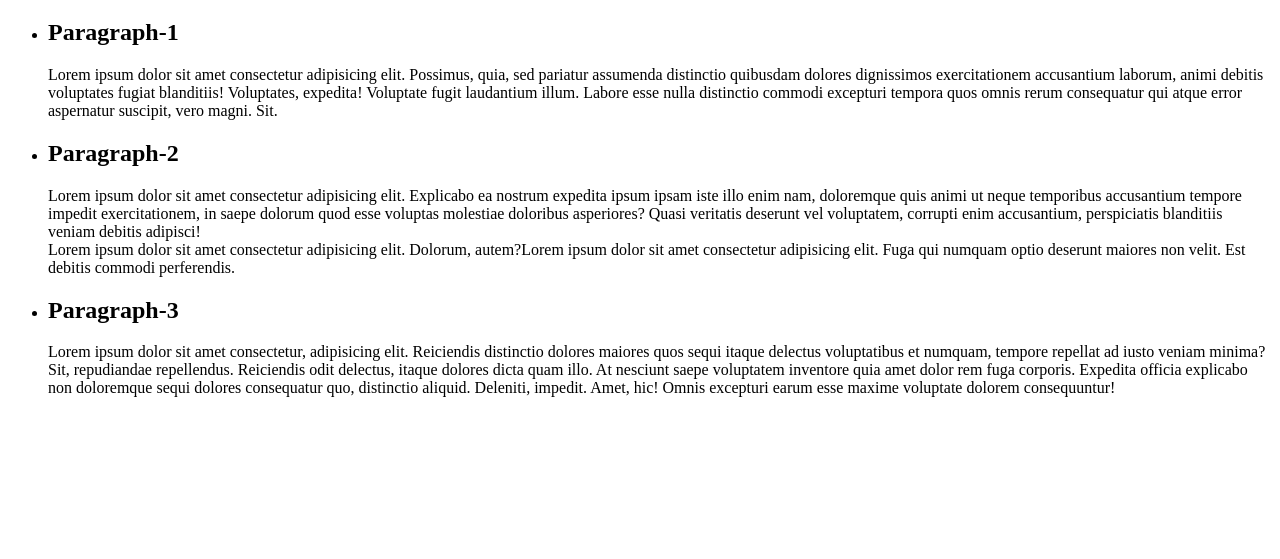
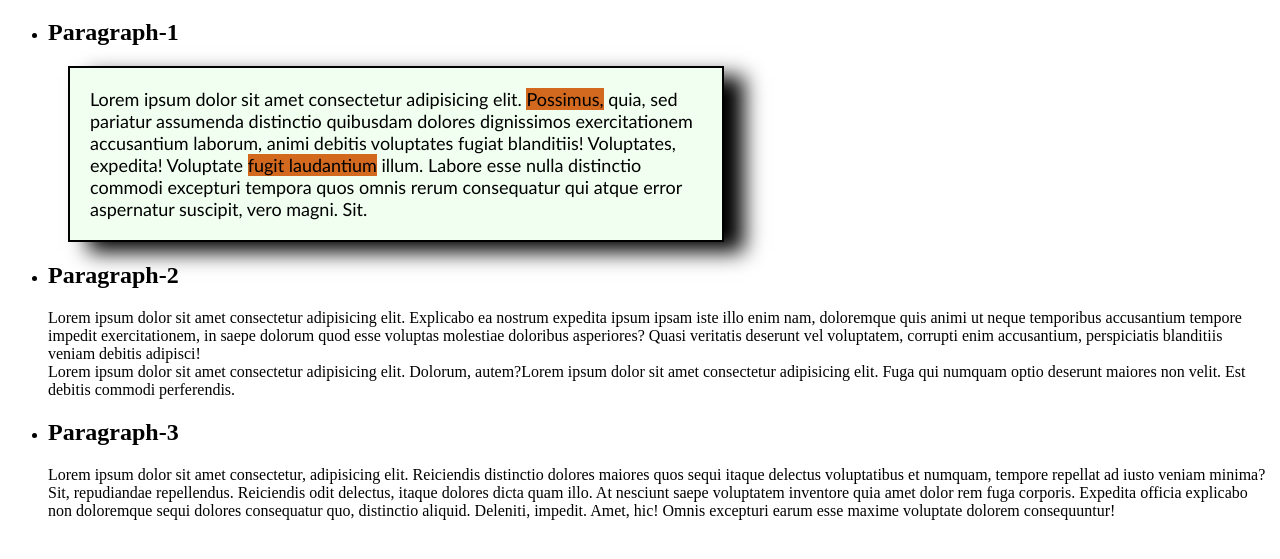
Before and after one commit to Alireja-khan/M-2-Task-1, a plain HTML site: page index.html in a window 1280 px wide. Shown: the part 61-620 px from the top of the page. Drawn offline with Linux system fonts and the light colour scheme.

Commit message:
added some inline css and external css in Paragraph-1

```diff
--- a/index.html
+++ b/index.html
@@ -12,7 +12,7 @@
     </head>
     <ul>
         <li><h2>Paragraph-1</h2></li>
-        <p>Lorem ipsum dolor sit amet consectetur adipisicing elit. Possimus, quia, sed pariatur assumenda distinctio quibusdam dolores dignissimos exercitationem accusantium laborum, animi debitis voluptates fugiat blanditiis! Voluptates, expedita! Voluptate fugit laudantium illum. Labore esse nulla distinctio commodi excepturi tempora quos omnis rerum consequatur qui atque error aspernatur suscipit, vero magni. Sit.</p>
+        <p class="P-1" style="font-family: 'Gill Sans', 'Gill Sans MT', Calibri, 'Trebuchet MS', sans-serif; font-size: large; border: 2px solid; margin: 20px; padding: 20px;" >Lorem ipsum dolor sit amet consectetur adipisicing elit. <span style="background-color: chocolate;">Possimus,</span> quia, sed pariatur assumenda distinctio quibusdam dolores dignissimos exercitationem accusantium laborum, animi debitis voluptates fugiat blanditiis! Voluptates, expedita! Voluptate <span style="background-color: chocolate;">fugit laudantium</span> illum. Labore esse nulla distinctio commodi excepturi tempora quos omnis rerum consequatur qui atque error aspernatur suscipit, vero magni. Sit.</p>
         <li><h2>Paragraph-2</h2></li>
         <p>Lorem ipsum dolor sit amet consectetur adipisicing elit. Explicabo ea nostrum expedita ipsum ipsam iste illo enim nam, doloremque quis animi ut neque temporibus accusantium tempore impedit exercitationem, in saepe dolorum quod esse voluptas molestiae doloribus asperiores? Quasi veritatis deserunt vel voluptatem, corrupti enim accusantium, perspiciatis blanditiis veniam debitis adipisci!
             <br>
--- a/styles/blog.css
+++ b/styles/blog.css
@@ -0,0 +1,5 @@
+.P-1{
+    width: 50%;
+    background-color: honeydew;
+    box-shadow: 20px 10px 20px;
+}
```
